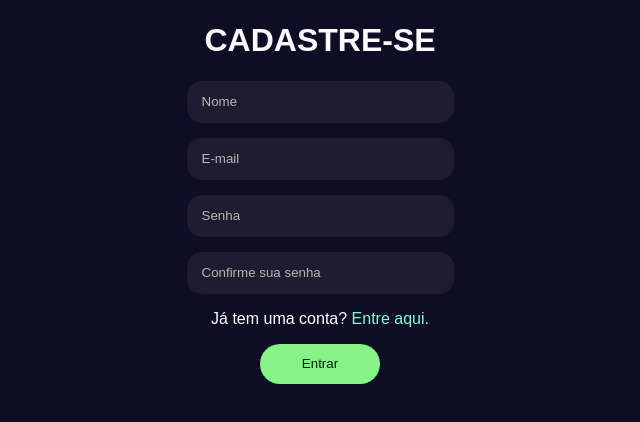
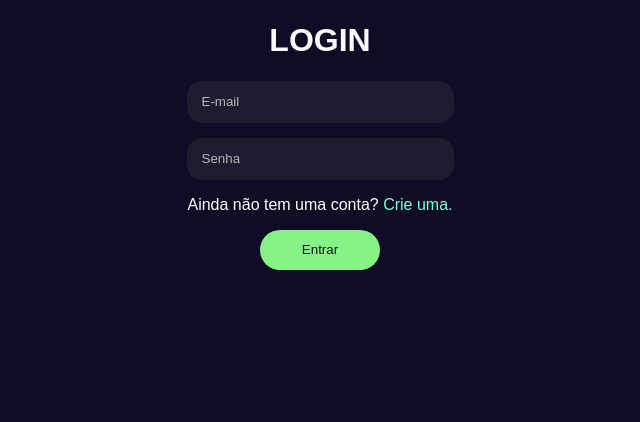
Before and after one commit to PhelipeSch/Save_financeiro, a plain HTML site: page index.html in a window 1280 px wide. Shown: the part 376-798 px from the top of the page, without its empty margins (320-960 px from the left). Drawn offline with Linux system fonts and the light colour scheme.

Commit message:
Add files via upload

```diff
--- a/cadastro.html
+++ b/index.html
@@ -3,7 +3,7 @@
 <head>
     <meta charset="UTF-8">
     <meta name="viewport" content="width=device-width, initial-scale=1.0">
-    <title>Cadastro</title>
+    <title>Login</title>
     <link rel="stylesheet" href="login.css">
 </head>
 <body>
@@ -12,11 +12,7 @@
         <div class="caixa">
 
             <img src="IMG/SaveLogo.png">
-            <h1>CADASTRE-SE</h1>
-
-            <div class="name">
-                <input type="text" placeholder="Nome">
-            </div>
+            <h1>LOGIN</h1>
 
             <div class="email">
                 <input type="email" placeholder="E-mail">
@@ -26,12 +22,8 @@
                 <input type="password" placeholder="Senha">
             </div>
 
-            <div class="senha">
-                <input type="password" placeholder="Confirme sua senha">
-            </div>
-
             <div class="entrar">
-                <p>Já tem uma conta? <a href="login.html">Entre aqui.</a></p>
+                <p>Ainda não tem uma conta? <a href="cadastro.html">Crie uma.</a></p>
                 <a href="menu.html"><input type="submit" value="Entrar"></a>
             </div>
         <div>
```
Also changed, not shown: Inicio.html (+1 -1 lines), menu.html (+1 -1 lines), projetos.html (+1 -1 lines), sobre.html (+1 -1 lines).
